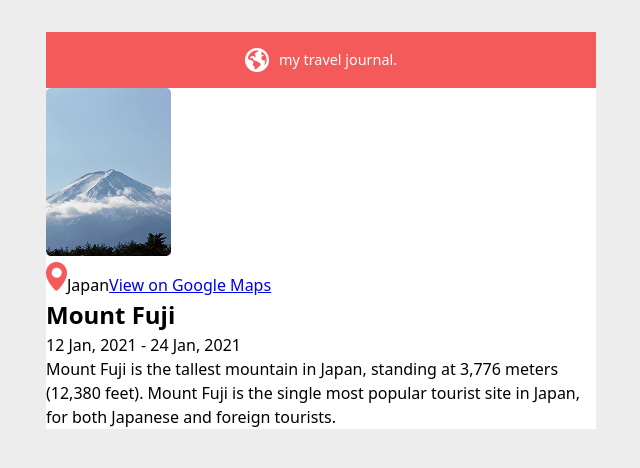
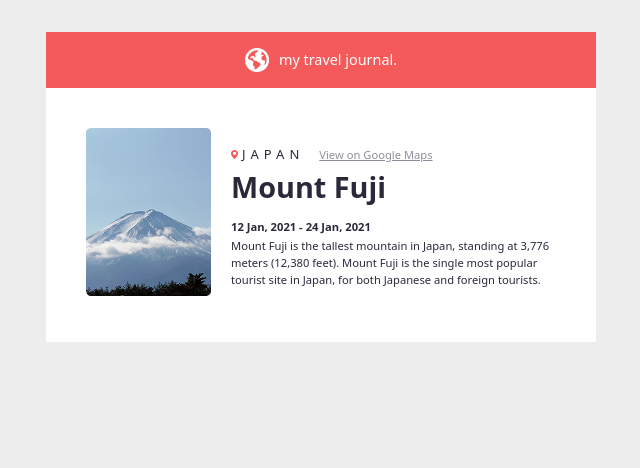
Before and after one commit to roirude/learn_react, a React (Vite) app in the folder travel-journal/: page / in a window 1280 px wide. Shown: the top 468 px of the page, without its empty margins (319-959 px from the left). Built offline with nearby package versions, Linux system fonts and the light colour scheme.

Commit message:
Add style on Entry component

```diff
--- a/travel-journal/src/App.css
+++ b/travel-journal/src/App.css
@@ -31,3 +31,43 @@ header h1 {
   color: white;
   font-weight: 500;
 }
+
+article {
+  padding: 40px;
+  display: flex;
+  align-items: center;
+  column-gap: 20px;
+}
+
+.location img {
+  width: 7px;
+  margin-right: 4px;
+}
+
+.location > span {
+  text-transform: uppercase;
+  margin-right: 15px;
+  letter-spacing: 5px;
+  font-size: small;
+}
+
+article a {
+  color: #918E9B;
+  font-size: 0.7rem;
+
+}
+
+article .title {
+  font-size: 1.8rem;
+  margin-bottom: 10px;
+}
+
+.date {
+  font-weight: bold;
+  font-size: 0.7rem;
+  margin-bottom: 3px;
+}
+
+.description {
+  font-size: 0.7rem;
+}
--- a/travel-journal/src/components/Entry.jsx
+++ b/travel-journal/src/components/Entry.jsx
@@ -28,7 +28,7 @@ export default function Entry() {
             View on Google Maps
           </a>
         </p>
-        <h2>Mount Fuji</h2>
+        <h2 className="title">Mount Fuji</h2>
         <p className="date">12 Jan, 2021 - 24 Jan, 2021</p>
         <p className="description">
           Mount Fuji is the tallest mountain in Japan, standing at 3,776 meters
--- a/travel-journal/src/index.css
+++ b/travel-journal/src/index.css
@@ -3,6 +3,7 @@
   line-height: 1.5;
   font-weight: 400;
   background-color: #ededed;
+  color: #2B283A;
   font-synthesis: none;
   text-rendering: optimizeLegibility;
   -webkit-font-smoothing: antialiased;
```
